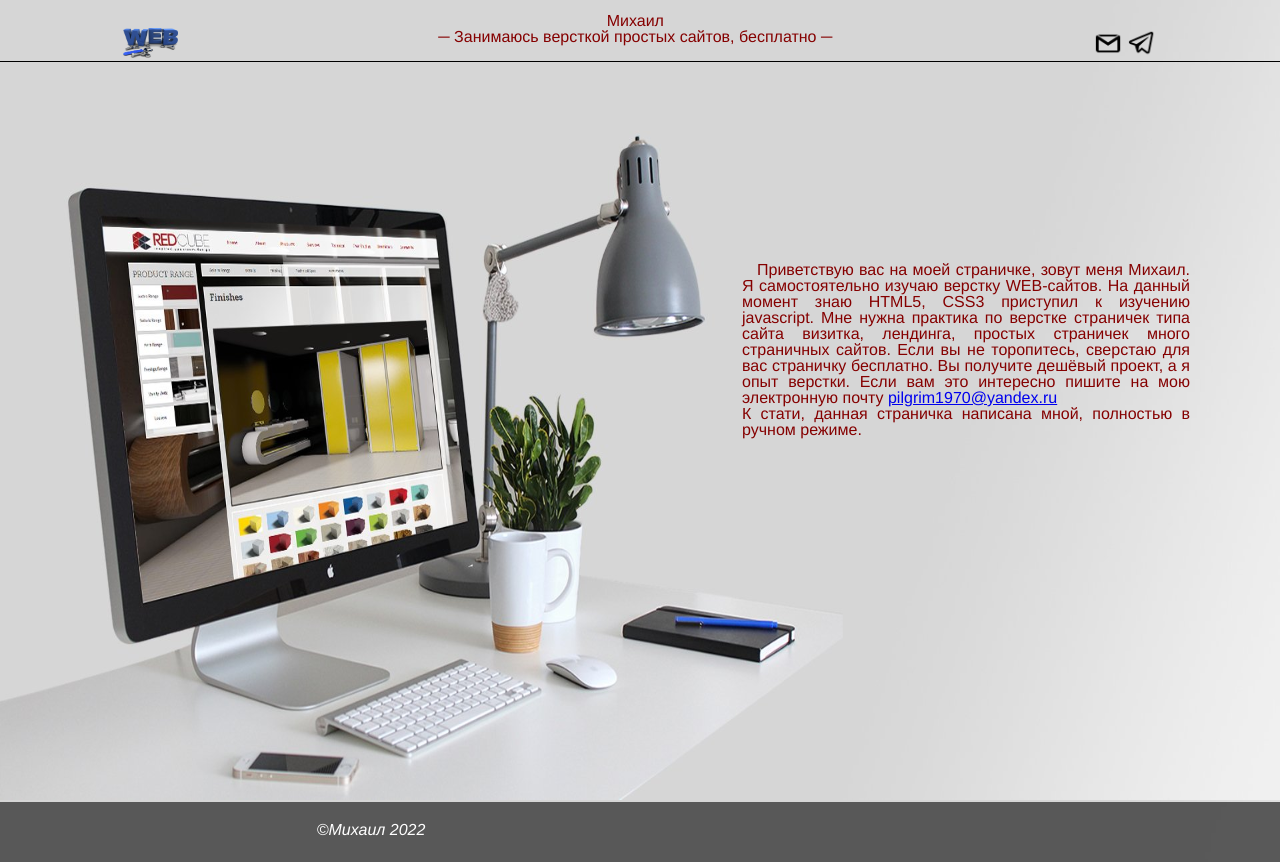
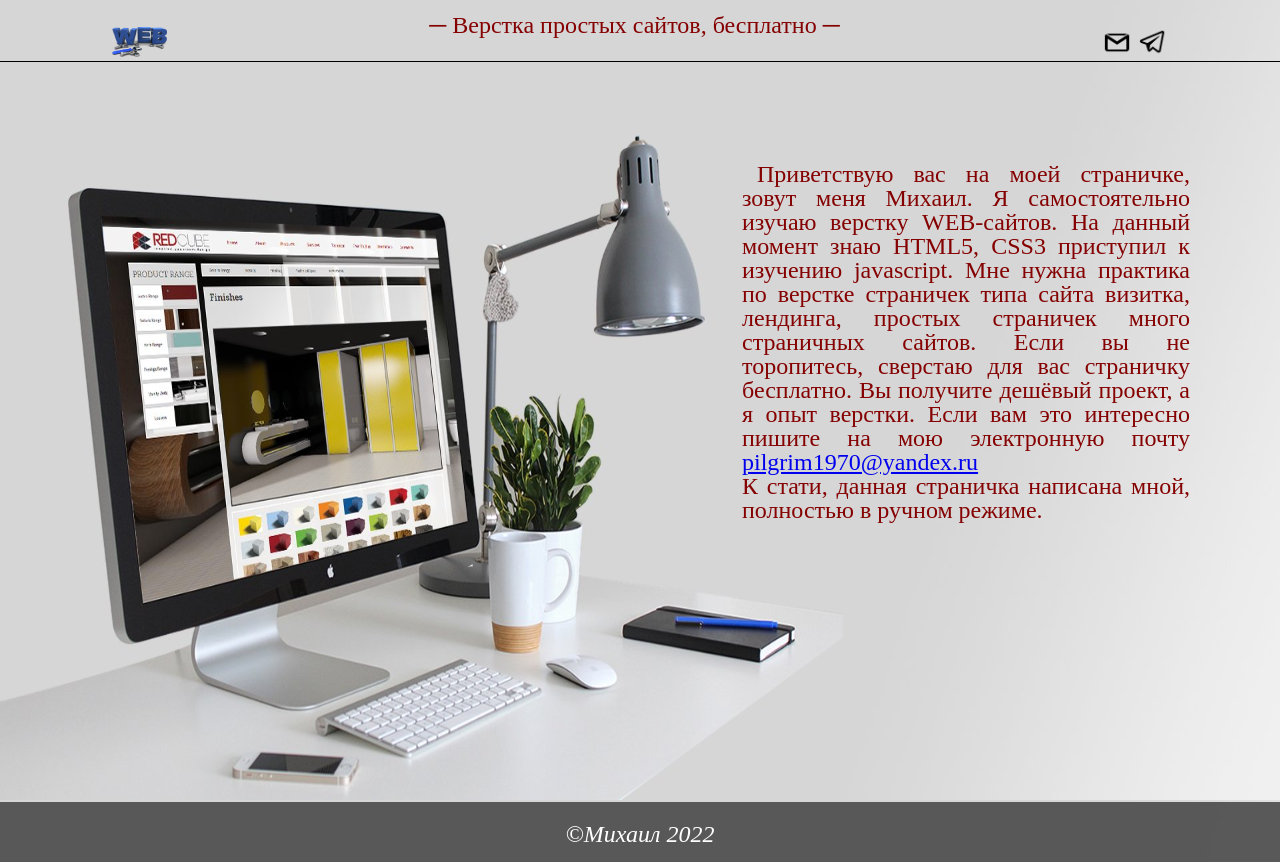
Before and after one commit to Mikhail-VH/My-first-layout, a plain HTML site: page layout-by-mikhail/index.html in a window 1280 px wide. Drawn offline with Linux system fonts and the light colour scheme.

Commit message:
Изменил заголовок, изменил и применил x-larger

```diff
--- a/layout-by-mikhail/index.html
+++ b/layout-by-mikhail/index.html
@@ -2,7 +2,7 @@
   <html>
     <head>
       <meta charset="UTF-8">
-      <title>Вёрстка от Михаила</title>
+      <title>Верстка от Михаила</title>
       <link rel="stylesheet" type="text/css" href="reset.css">
       <link rel="stylesheet" type="text/css" href="style.css">
     </head>
@@ -13,8 +13,7 @@
         <img src="Img/kindpng_4557320.png" alt="Логотип" width="55px" height="30px">
       </div>
       <div class="heading">
-        <h1 class="h1">Михаил</h1>
-        <P class="p">─ Занимаюсь версткой простых сайтов, бесплатно ─</p><br>
+        <h1 class="h1">─ Верстка простых сайтов, бесплатно ─</h1><br>
       </div>
       <div class="logo_email">
         <a href="mail-to:pilgrim1970@yandex.ru" title="pilgrim1970@yandex.ru"><img src="Img/gmail.png" alt="логотип_email" width="30px" height="30"></a>
--- a/layout-by-mikhail/style.css
+++ b/layout-by-mikhail/style.css
@@ -12,7 +12,8 @@ html {
 .body {
     padding-top: 1%;
     color: rgb(133, 0, 0);
-    font-family: 'Franklin Gothic Medium', 'Arial Narrow', Arial, sans-serif;
+    font-family:'Times New Roman', Times, serif;
+    font-size: x-large;
 }
 .header {
     border-bottom: 1px double black;
@@ -33,7 +34,7 @@ html {
 .logo_telegram {
     display: inline-block;
 }                       /*логотип телеграм*/
-.header, h1, p {
+.header, h1 {
     text-align: center;
 }
 .section {
@@ -41,7 +42,7 @@ html {
     height: 740px;
 }
 .content {
-    margin: 200px 90px 200px 0px;
+    margin: 100px 90px 200px 0px;
     float: right;
     width: 35%;
     height: 50%;
```
Lines whose indentation alone changed are shown as unchanged.
